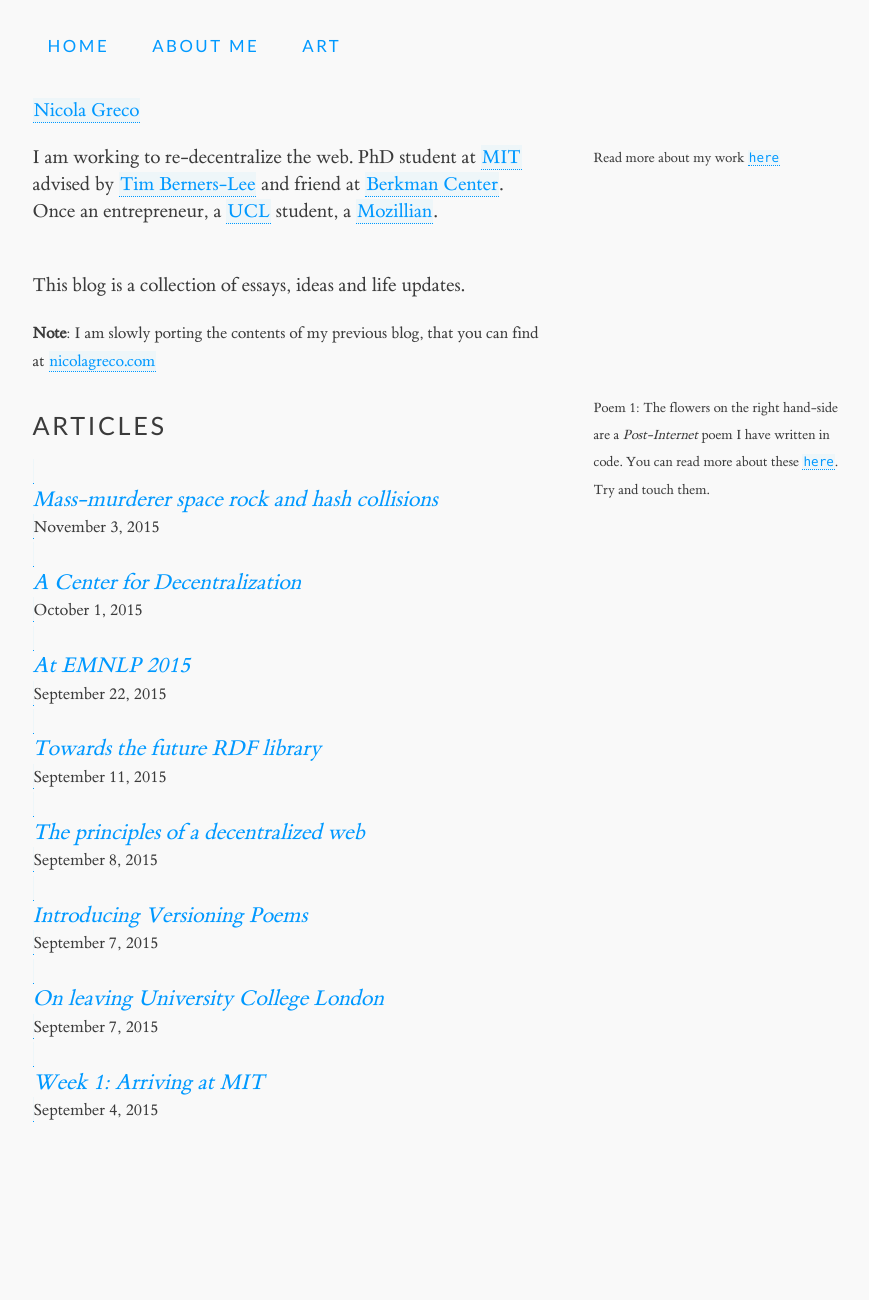
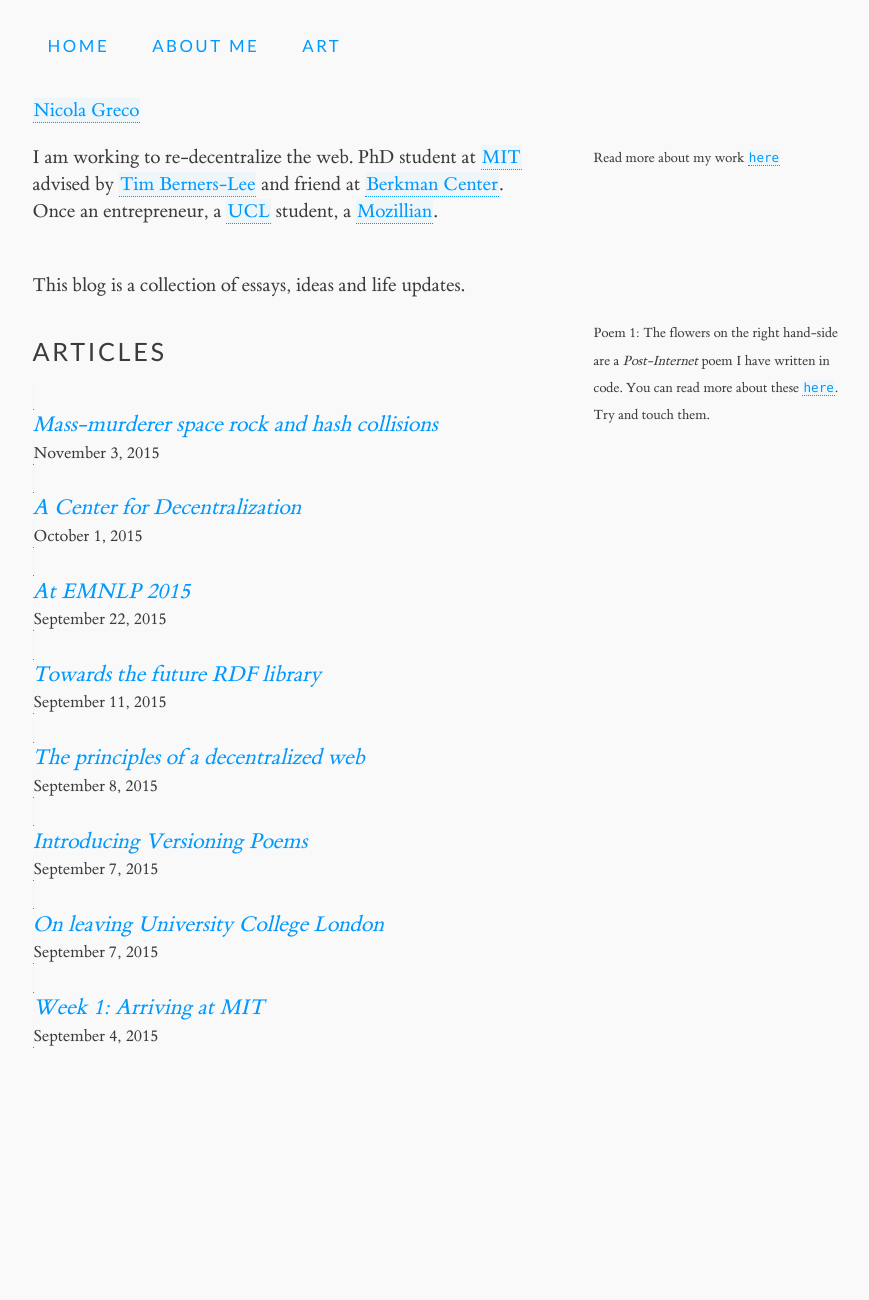
Before and after one commit to nicola/nicola.github.io, a Jekyll site: the page built from index.html, in a window 1280 px wide. Shown: the whole page, without its empty margins (75-944 px from the left). Built offline with Jekyll 4.4.1, drawn with Linux system fonts in a browser that asks for light colours.

Commit message:
remove link to previous blog

```diff
--- a/index.html
+++ b/index.html
@@ -4,8 +4,6 @@ title: Nicola Greco
 ---
   {% include base.html %}
   <p>This blog is a collection of essays, ideas and life updates.</p>
-
-  <p><small><strong>Note</strong>: I am slowly porting the contents of my previous blog, that you can find at <a href="http://nicolagreco.com">nicolagreco.com</a></small></p>
 
   <p class="flowers hideOnSmall"><span class="sidenote">Poem 1: The flowers on the right hand-side are a <em>Post-Internet</em> poem I have written in code. You can read more about these <a href="https://github.com/nicola/flowers-poem">here</a>. Try and touch them.</span></p>
 
```
